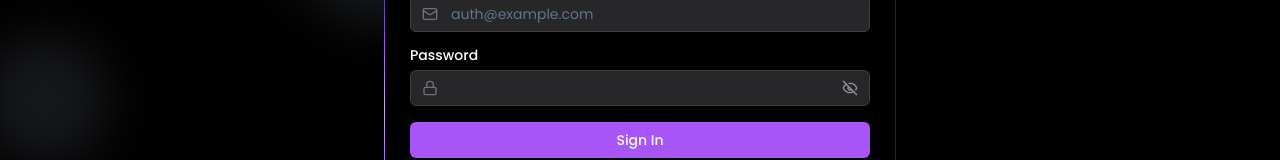
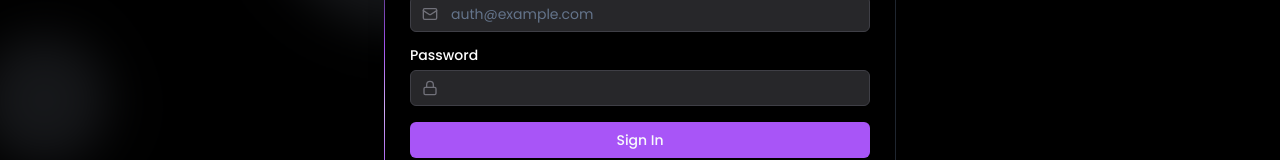
Before and after one commit to Sh1v4nk/Simple-Authentication, a React (Vite) app in the folder frontend/: page /signin in a window 1280 px wide. Shown: the part 328-488 px from the top of the page. Built offline with nearby package versions, Linux system fonts and the light colour scheme.

Commit message:
Refactor PasswordInput component to improve disabled state logic and conditionally render the show password button

```diff
--- a/frontend/src/components/ui/passwordInput.tsx
+++ b/frontend/src/components/ui/passwordInput.tsx
@@ -8,8 +8,8 @@ import { cn } from "@/lib/utils";
 const PasswordInput = React.forwardRef<HTMLInputElement, InputProps>(
   ({ className, ...props }, ref) => {
     const [showPassword, setShowPassword] = useState(false);
-    const disabled =
-      props.value === "" || props.value === undefined || props.disabled;
+    const hasValue = !!props.value;
+    const disabled = !hasValue || props.disabled;
 
     return (
       <div className="relative">
@@ -20,6 +20,7 @@ const PasswordInput = React.forwardRef<HTMLInputElement, InputProps>(
           ref={ref}
           {...props}
         />
+        {hasValue && (
           <Button
             type="button"
             variant="ghost"
@@ -28,7 +29,7 @@ const PasswordInput = React.forwardRef<HTMLInputElement, InputProps>(
             onClick={() => setShowPassword((prev) => !prev)}
             disabled={disabled}
           >
-          {showPassword && !disabled ? (
+            {showPassword ? (
               <EyeIcon className="h-4 w-4 text-white" aria-hidden="true" />
             ) : (
               <EyeOffIcon className="h-4 w-4 text-white" aria-hidden="true" />
@@ -37,6 +38,7 @@ const PasswordInput = React.forwardRef<HTMLInputElement, InputProps>(
               {showPassword ? "Hide password" : "Show password"}
             </span>
           </Button>
+        )}
 
         {/* hides browsers password toggles */}
         <style>{`
```
Lines whose indentation alone changed are shown as unchanged.
